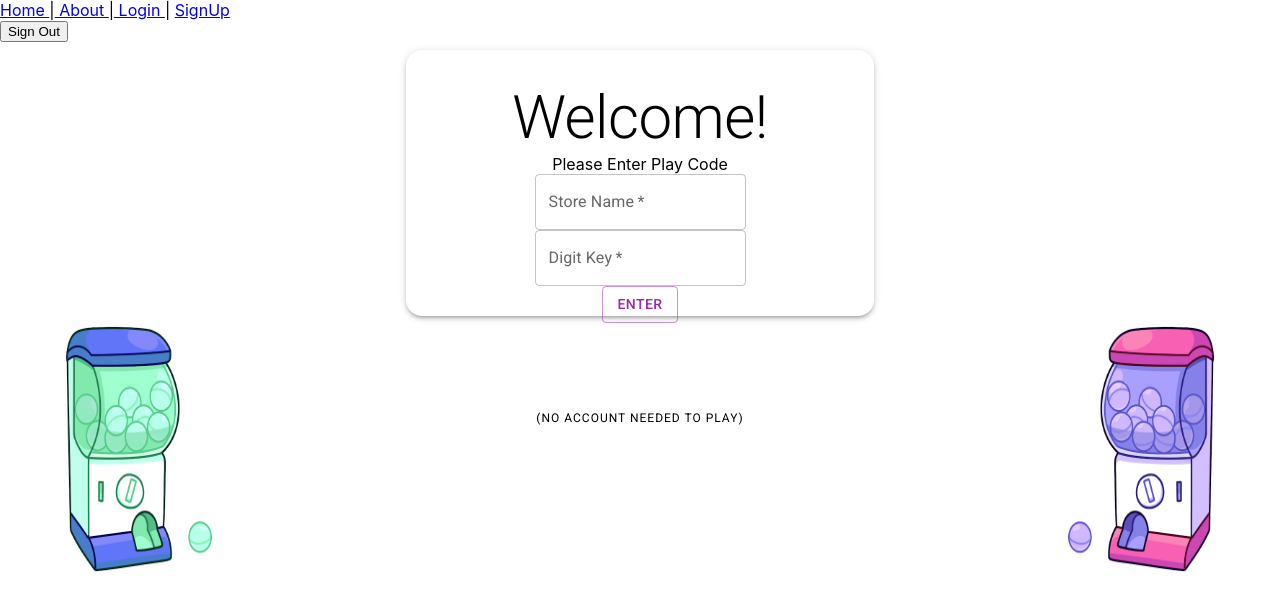
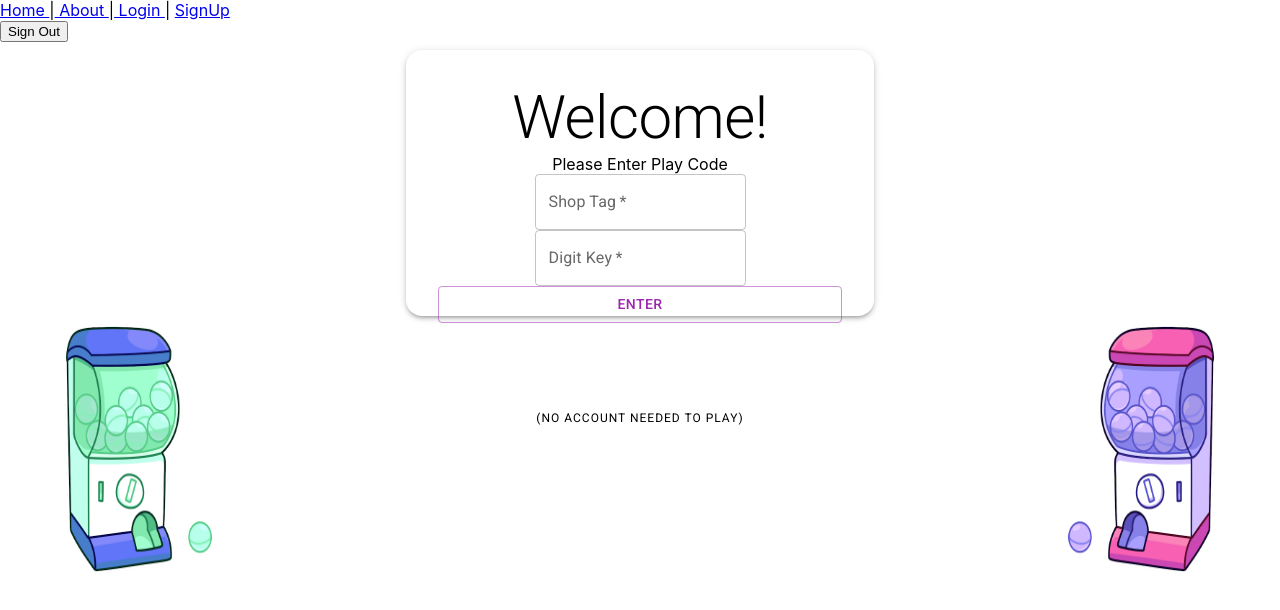
Before and after one commit to korovnmm/gashapon, a React (Create React App) app: page / in a window 1280 px wide. Shown: the top 610 px of the page. Built offline with nearby package versions, Linux system fonts and the light colour scheme; no server answers.

Commit message:
Implemented the construcion of redirecting the url to the specified shoptag and digitkey from homepage enter

```diff
--- a/src/pages/home/Home.js
+++ b/src/pages/home/Home.js
@@ -1,6 +1,8 @@
     import React from "react";
     import pinklogo from "assets/gashapon_pink.png"
     import greenlogo from "assets/gashapon_green.png"
+    import { useHistory } from 'react-router-dom'
+    import { getTicketByCode } from 'db'
 
 
     import {
@@ -14,7 +16,21 @@
     } from '@mui/material'
 
     import { Link } from 'react-router-dom'
+    import { useCallback } from "react";
+
+
+
+
     export const Home = () => {
+
+        const location = useHistory();
+        const handleClick = useCallback(async e => {
+            e.preventDefault();
+
+            const {shopTag, digitKey} = e.target.elements;
+            console.log(shopTag.value, digitKey.value);
+            location.push(`/redeem/${shopTag.value}/${digitKey.value}`);
+        }, [location]);
 
         return (
             <>
@@ -32,7 +48,7 @@
                 noValidate
                 autoComplete="off"
                 >
-                    <Box component="center"
+                    <Box component="form" onSubmit ={handleClick}
                     sx={{
                         boxShadow: 3,
                         bgcolor: 'background.paper',
@@ -48,16 +64,15 @@
                     noValidate
                     autoComplete="off"
                     >
+
                         <Typography variant="h2" component="h2" > Welcome!</Typography>
                         <Typography variant="body" component="body" align="center"> Please Enter Play Code</Typography>
-                        <TextField required id="storeName" type="storeName" label="Store Name" autoComplete="off"/>
+                        <TextField required id="shopTag" type="shopTag" label="Shop Tag" autoComplete="off"/>
                         <TextField required id="digitKey" type="digitKey" label="Digit Key" autoComplete="off" />
                         <Stack spacing={10} direction="column">
 
-                            <Link to ="/redeem">
-                                <Button variant="outlined" color ="secondary" type="submit" >Enter</Button>
-                            </Link>
-                            <Typography variant="overline" component="overline" align="center"> (No account needed to play)</Typography>
+                        <Button variant="outlined" color ="secondary" type="submit"  >Enter</Button>
+                        <Typography variant="overline" component="overline" align="center"> (No account needed to play)</Typography>
 
                         </Stack>
 
@@ -96,5 +111,5 @@
 
 
             </>
-        );
+        )
     }
```
